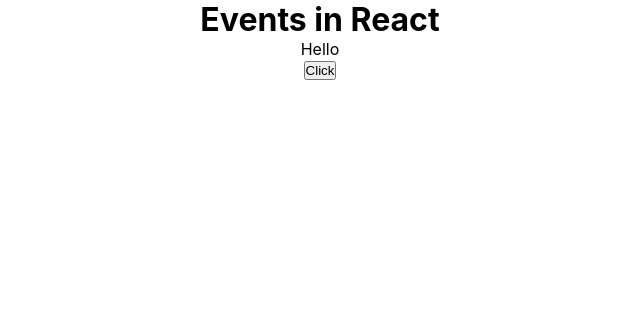
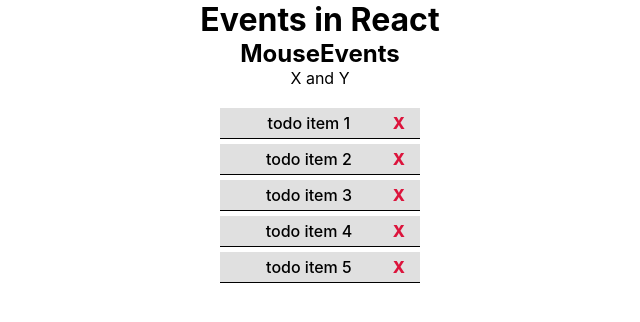
Before and after one commit to Ismail-Aslan/React-lesson, a React (Create React App) app in the folder lesson-3/: page / in a window 1280 px wide. Shown: the top 322 px of the page, without its empty margins (320-960 px from the left). Built offline with nearby package versions, Linux system fonts and the light colour scheme.

Commit message:
mouse events

```diff
--- a/lesson-3/src/App.js
+++ b/lesson-3/src/App.js
@@ -1,5 +1,5 @@
-import EventBind from './components/eventBinding/EventBind'
-// import MouseEvents from './components/mouseEvents/MouseEvents'
+// import EventBind from './components/eventBinding/EventBind'
+import MouseEvents from './components/mouseEvents/MouseEvents'
 // import KeyboardEvents from './components/keyboardEvents/KeyboardEvents'
 // import Form from './components/form/Form'
 import './App.css'
@@ -8,8 +8,8 @@ const App = () => {
     return (
         <div className="App">
             <h1>Events in React</h1>
-            <EventBind />
-            {/* <MouseEvents /> */}
+            {/* <EventBind /> */}
+            <MouseEvents />
             {/* <KeyboardEvents /> */}
             {/* <Form /> */}
         </div>
--- a/lesson-3/src/components/mouseEvents/MouseEvents.js
+++ b/lesson-3/src/components/mouseEvents/MouseEvents.js
@@ -1,6 +1,9 @@
 import "./styles.css";
+import { useState } from "react";
 
 const MouseEvents = () => {
+  const [coordX,setCoordX] = useState("");
+  const [coordY,setCoordY] = useState("");
 
     /**
    * TODO list
@@ -10,20 +13,39 @@ const MouseEvents = () => {
    */
   // click event
 
+const handleMouseMove = (e) => {
+
+  setCoordX(e.nativeEvent.offsetX);
+  setCoordY(e.nativeEvent.offsetY);
+}
+
+
+//click
+
+const handleClick = (e) => {
+  console.log( "event type:",e.type , "target id: ",e.target.id);
+}
+
+function handleDoubleClick(e) {
+  console.log(e.target);
+}
+
+
+
   return (
     <>
       <h2>MouseEvents</h2>
       <p><span>X</span> and Y</p>
-      <p><span>CoordX here</span> CoordY here </p>
+      <p><span>{coordX}</span> {coordY}</p>
       <div style={{ display: "flex", justifyContent: "center" }}>
       <ul>
-        <li id="todo-1" >
+        <li id="todo-1" onMouseMove={handleMouseMove}>
           todo item 1 <span>X</span>
         </li>
-        <li id="todo-2 " >
+        <li id="todo-2 " onClick = {handleClick}>
           todo item 2 <span>X</span>
         </li>
-        <li >
+        <li onDoubleClick = {handleDoubleClick}>
           todo item 3 <span>X</span>
         </li>
         <li>
```
